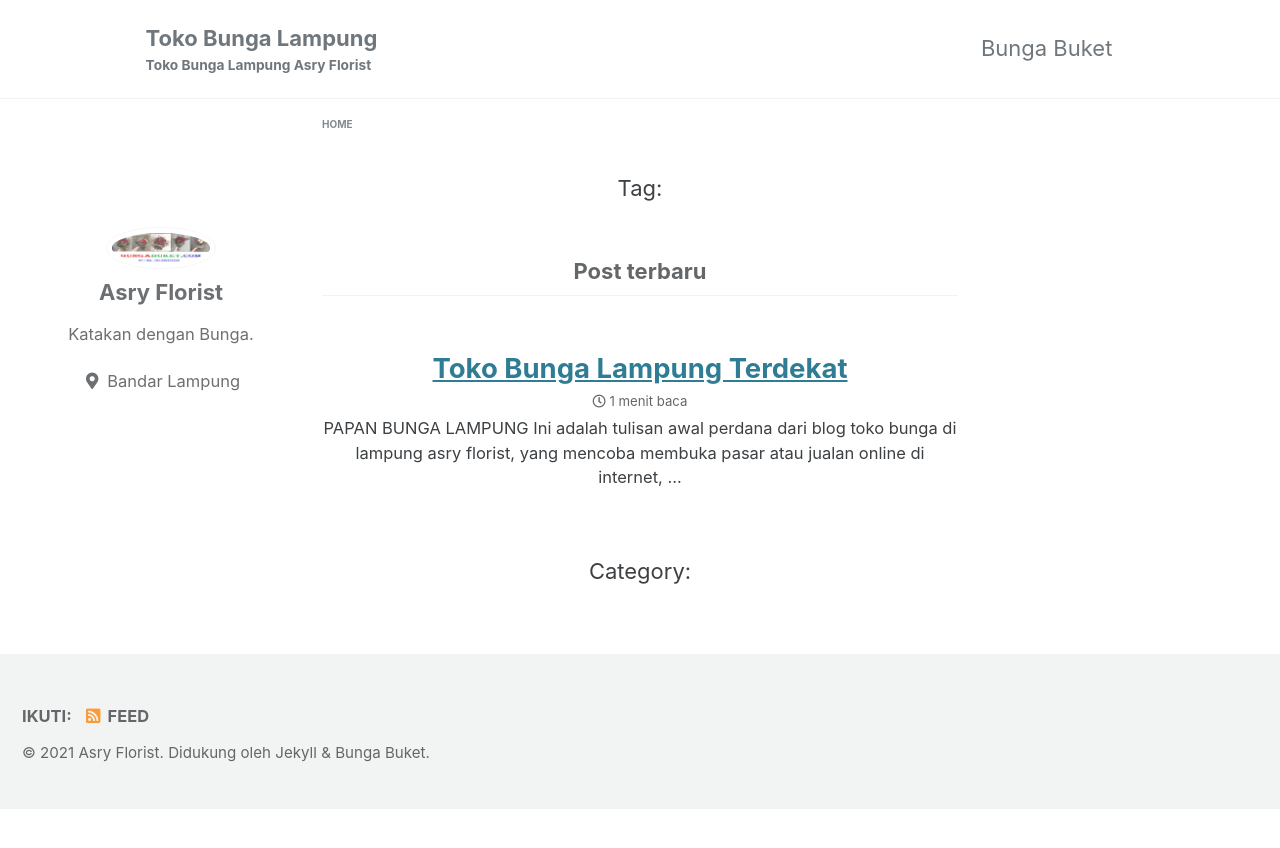
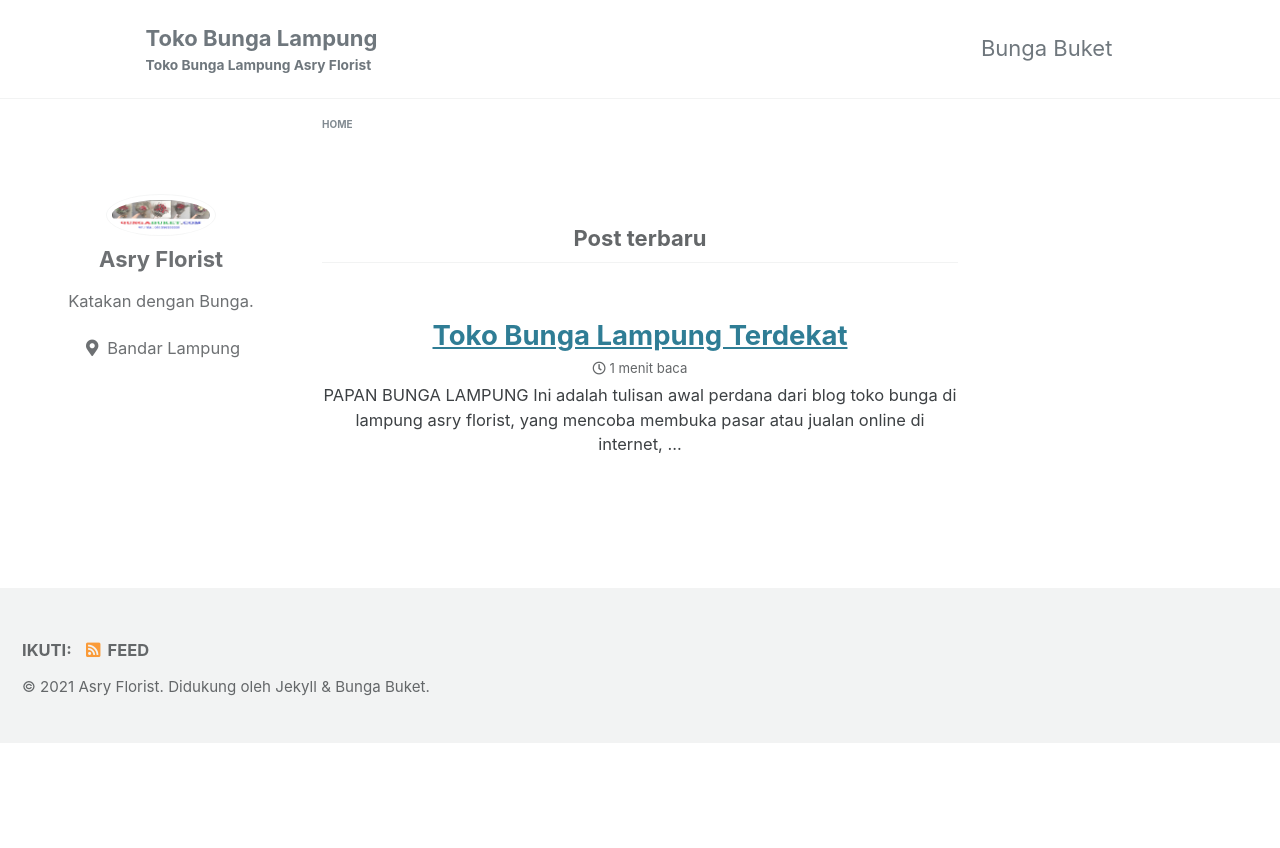
Before and after one commit to bungaasryflorist/tokobungalampung.github.io, a Jekyll site: the page built from index.html, in a window 1280 px wide. Shown: the top 848 px of the page. Built offline with Jekyll 4.4.1, drawn with Linux system fonts in a browser that asks for light colours; cached includes are drawn as plain includes; the list of posts is cut into pages by our own code.

Commit message:
Update default.html

```diff
--- a/_layouts/default.html
+++ b/_layouts/default.html
@@ -22,9 +22,19 @@
     <div class="initial-content">
       {% if page.feature-img %}<img class="feature-image" src={{ page.feature-img }} alt="Feature Image"/>{% endif %}
       {% include breadcrumbs.html %}
-     Tag: {{page.tags | capitalize | join: ', '}}
+     {{page.tags | capitalize | join: ', '}}
       {{ content }}
-     Category: {{page.categories | capitalize | join: ', '}}
+     <div class="post-categories">
+  {% if post %}
+    {% assign categories = post.categories %}
+  {% else %}
+    {% assign categories = page.categories %}
+  {% endif %}
+  {% for category in categories %}
+  <a href="{{site.baseurl}}/categories/#{{category|slugize}}">{{category}}</a>
+  {% unless forloop.last %}&nbsp;{% endunless %}
+  {% endfor %}
+</div>
       {% if page.galleries %}{% include image-gallery-index.html %}{% endif %}
       {% if site.disqus.shortname %}{% include disqus.html %}{% endif %}
     </div>
```
